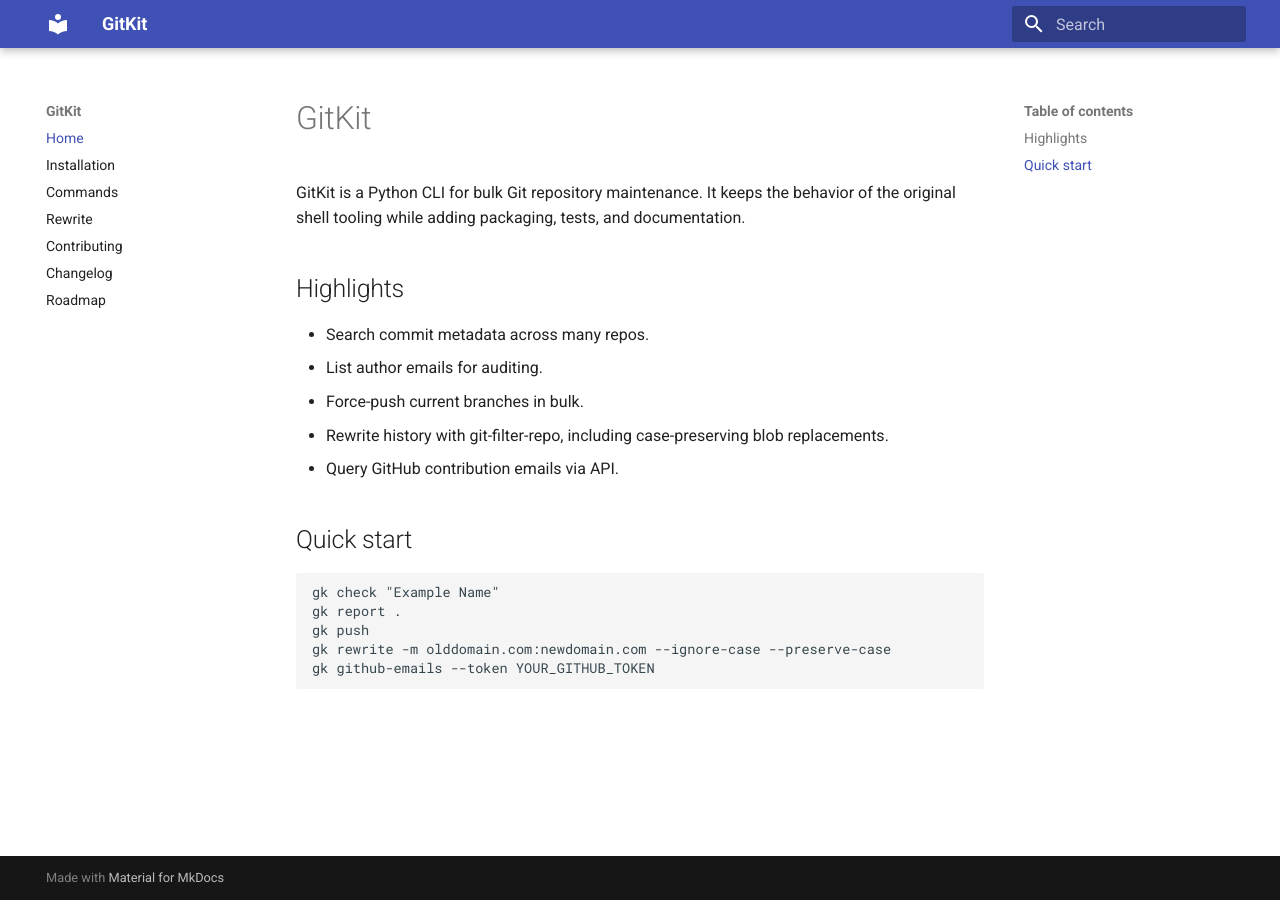
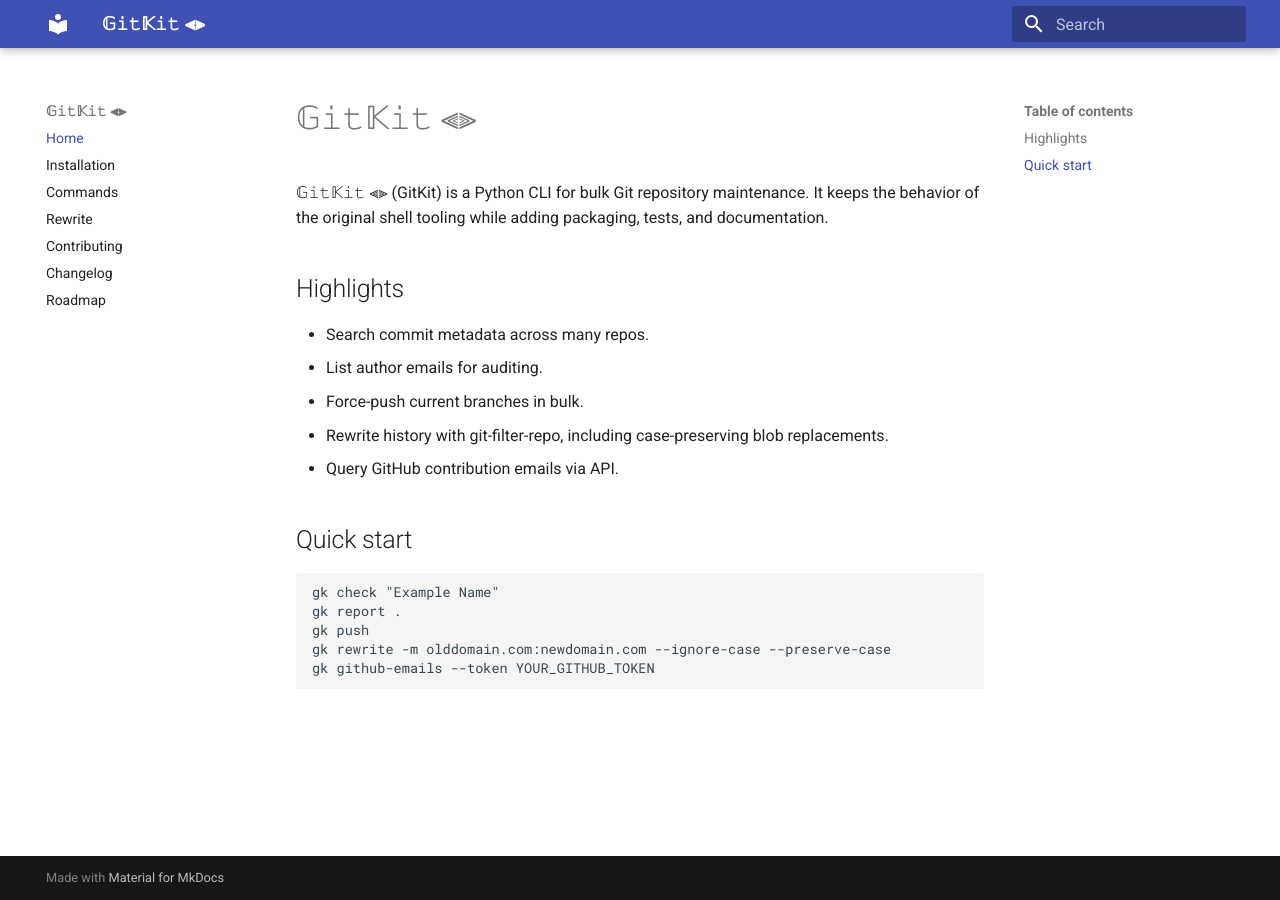
Before and after one commit to Aureuma/GitKat, an MkDocs documentation site: the page built from docs/index.md, in a window 1280 px wide. Built offline with MkDocs 1.6.1 and Material for MkDocs 9.7.7, drawn with Linux system fonts in a browser that asks for light colours.

Commit message:
Update branding in docs

```diff
--- a/docs/index.md
+++ b/docs/index.md
@@ -1,6 +1,6 @@
-# GitKit
+# 𝔾𝚒𝚝𝕂𝚒𝚝 ⫷⫸
 
-GitKit is a Python CLI for bulk Git repository maintenance. It keeps the behavior of the original shell tooling while adding packaging, tests, and documentation.
+𝔾𝚒𝚝𝕂𝚒𝚝 ⫷⫸ (GitKit) is a Python CLI for bulk Git repository maintenance. It keeps the behavior of the original shell tooling while adding packaging, tests, and documentation.
 
 ## Highlights
 
--- a/mkdocs.yml
+++ b/mkdocs.yml
@@ -1,5 +1,5 @@
-site_name: GitKit
-site_description: Bulk Git repository management toolkit.
+site_name: "𝔾𝚒𝚝𝕂𝚒𝚝 ⫷⫸"
+site_description: GitKit is a bulk Git repository management toolkit.
 site_url: "https://shi-on.github.io/GitKit/"
 
 theme:
```
Also changed, not shown: README.md (+10 -4 lines).
